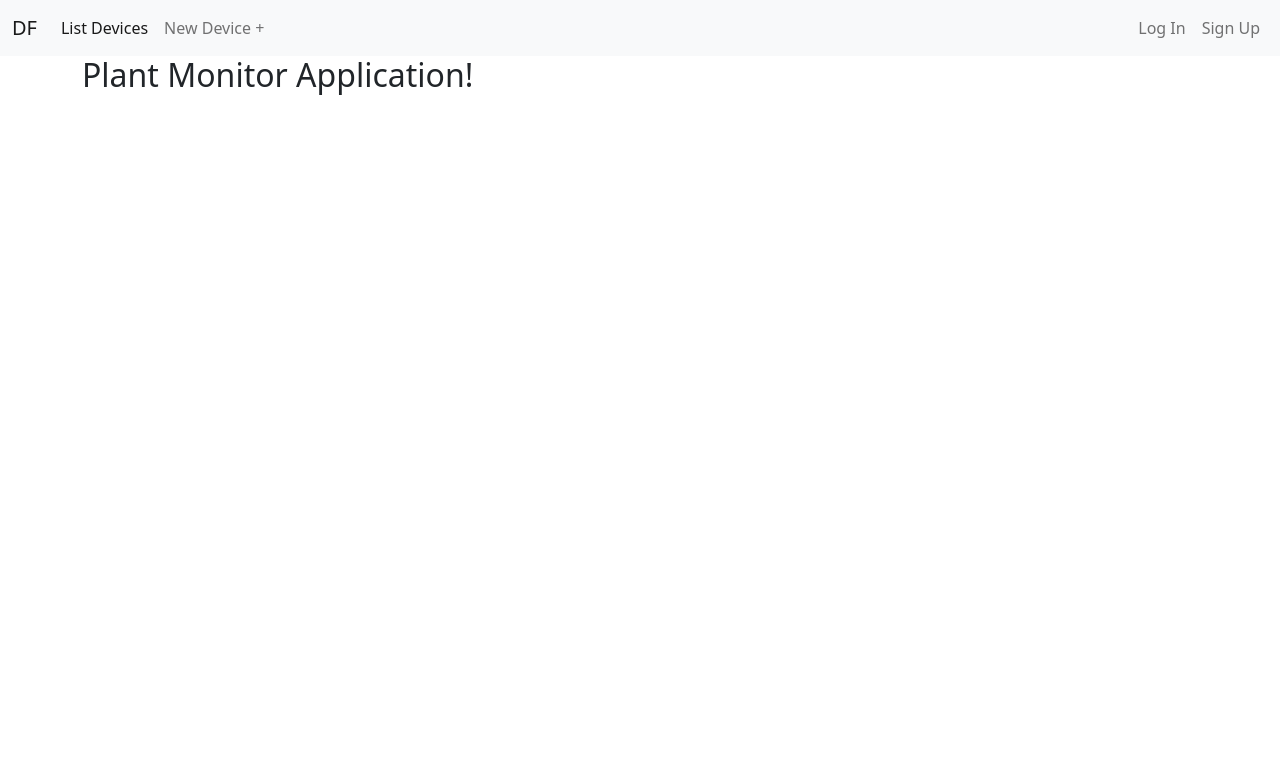
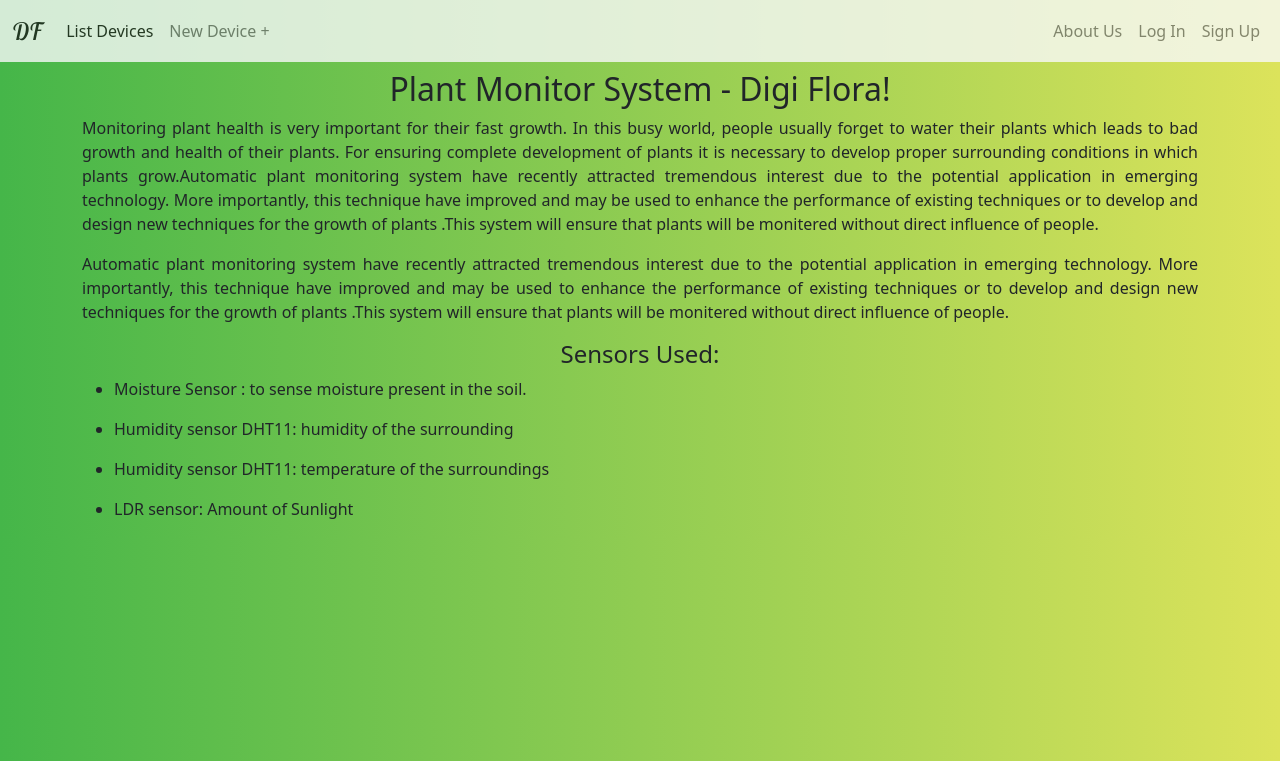
Before and after one commit to anonshubh/digi-flora, a Django app: page / in a window 1280 px wide. Shown: the top 761 px of the page. Run offline with Django 3.2, Linux system fonts and the light colour scheme.

Commit message:
Improved Styling

```diff
--- a/monitor/templates/monitor/index.html
+++ b/monitor/templates/monitor/index.html
@@ -1,7 +1,24 @@
 {% extends 'base.html' %}
 
 {% block content %}
-<h2>Plant Monitor Application!</h2>
+<h2 class="mt-2 text-center">Plant Monitor System - Digi Flora!</h2>
+<p style="text-align:justify">Monitoring plant health is very important for their fast growth. In this busy world, people usually forget to water their plants which leads to bad growth and health of their plants. For ensuring complete development of plants it is necessary to develop proper surrounding conditions in which plants grow.Automatic plant monitoring system have recently attracted tremendous interest due to the potential application in emerging technology. More importantly, this technique have improved and may be used to enhance the performance of existing techniques or to develop and design new techniques for the growth of plants .This system will ensure that plants will be monitered without direct influence of people.</p>
+<p style="text-align:justify">Automatic plant monitoring system have recently attracted tremendous interest due to the potential application in emerging technology. More importantly, this technique have improved and may be used to enhance the performance of existing techniques or to develop and design new techniques for the growth of plants .This system will ensure that plants will be monitered without direct influence of people.</p>
 
+<h4 class="text-center" >Sensors Used:</h4>
+<ul>
+    <li>
+        <p>Moisture Sensor : to sense moisture present in the soil.</p>
+    </li>
+    <li>
+        <p>Humidity sensor DHT11: humidity of the surrounding</p>
+    </li>
+    <li>
+        <p>Humidity sensor DHT11: temperature of the surroundings</p>
+    </li>
+    <li>
+        <p>LDR sensor: Amount of Sunlight</p>
+    </li>
+</ul>
 
 {% endblock %}
--- a/monitor/templates/monitor/list-devices.html
+++ b/monitor/templates/monitor/list-devices.html
@@ -4,7 +4,7 @@
 <h2 class="mt-2 text-center">List Of Devices Available For {{request.user.username}}</h2>
 <hr>
 {% for device in devices %}
-<div class="card">
+<div class="card my-2">
     <div class="row">
         <div class="col-lg-10 col-sm-12">
             <div class="card-body">
--- a/monitor/urls.py
+++ b/monitor/urls.py
@@ -6,6 +6,7 @@ app_name = 'index'
 
 urlpatterns = [
     path('',views.index,name='index'),
+    path('about',views.about,name='about'),
     path('create-device',views.create_device,name='create-device'),
     path('list-devices',views.list_devices_view,name='list-devices'),
     path('display-data/<str:unique_id>/',views.display_plant_data,name='plant-data'),
--- a/monitor/views.py
+++ b/monitor/views.py
@@ -13,6 +13,11 @@ from .forms import DeviceForm
 # Renders the Index Page
 def index(request):
     return render(request,'monitor/index.html')
+
+
+# Renders the Index Page
+def about(request):
+    return render(request,'about.html')
 
 
 # Creates a New Device
--- a/static/css/style.css
+++ b/static/css/style.css
@@ -0,0 +1,14 @@
+body{
+    background: #DCE35B;
+    background: -webkit-linear-gradient(to right, #45B649, #DCE35B);
+    background: linear-gradient(to right, #45B649, #DCE35B);
+}
+
+.navbar{
+    opacity: 0.8;
+}
+
+.df-font{
+    font-family: 'Lobster Two', cursive;
+    font-size: x-large;
+}
--- a/templates/about.html
+++ b/templates/about.html
@@ -7,8 +7,10 @@
 
 <h4>Developed, Designed and Tested By:</h4>
 <ul>
+    <li><a target="none" href="#">Deepu Kishore</a></li>
     <li><a target="none" href="https://www.linkedin.com/in/divyamydv/">Divyam Yadav</a></li>
     <li><a target="none" href="https://www.linkedin.com/in/rohanshingre/">Rohan Shingre</a></li>
+    <li><a target="none" href="#">Santhosh Kumar M</a></li>
     <li><a target="none" href="https://www.linkedin.com/in/anonshubh/">Shubh Pathak</a></li>
 </ul>
 
--- a/templates/base.html
+++ b/templates/base.html
@@ -12,13 +12,23 @@
     <!-- Custom CSS  -->
     <link rel="stylesheet" href="{% static 'css/style.css' %}">
 
+    <!-- Fav-Icon  -->
+    <link rel="apple-touch-icon" sizes="180x180" href="{% static 'image/fav/apple-touch-icon.png' %}">
+    <link rel="icon" type="image/png" sizes="32x32" href="{% static 'image/fav/favicon-32x32.png' %}">
+    <link rel="icon" type="image/png" sizes="16x16" href="{% static 'image/fav/favicon-16x16.png' %}">
+    <link rel="manifest" href="{% static 'image/fav/site.webmanifest' %}">
+
+    <!-- Google Font  -->
+    <link rel="preconnect" href="https://fonts.gstatic.com">
+    <link href="https://fonts.googleapis.com/css2?family=Lobster+Two:ital@1&display=swap" rel="stylesheet">
+
     <title>Let's Monitor</title>
   </head>
   <body>
 
     <nav class="navbar navbar-expand-lg navbar-light bg-light">
       <div class="container-fluid">
-        <a class="navbar-brand" href="{% url 'monitor:index' %}">DF</a>
+        <a class="navbar-brand df-font" href="{% url 'monitor:index' %}">DF</a>
         <button class="navbar-toggler" type="button" data-bs-toggle="collapse" data-bs-target="#navbarSupportedContent" aria-controls="navbarSupportedContent" aria-expanded="false" aria-label="Toggle navigation">
           <span class="navbar-toggler-icon"></span>
         </button>
@@ -31,18 +41,10 @@
               <a class="nav-link" href="{% url 'monitor:create-device' %}">New Device +</a>
             </li>
           </ul>
-            <!-- <li class="nav-item dropdown">
-              <a class="nav-link dropdown-toggle" href="#" id="navbarDropdown" role="button" data-bs-toggle="dropdown" aria-expanded="false">
-                Dropdown
-              </a>
-              <ul class="dropdown-menu" aria-labelledby="navbarDropdown">
-                <li><a class="dropdown-item" href="#">Action</a></li>
-                <li><a class="dropdown-item" href="#">Another action</a></li>
-                <li><hr class="dropdown-divider"></li>
-                <li><a class="dropdown-item" href="#">Something else here</a></li>
-              </ul>
-            </li> -->
               <ul class="navbar-nav ms-auto mb-2 mb-lg-0">
+                <li class="nav-item">
+                  <a class="nav-link" href="{% url 'monitor:about' %}">About Us</a>
+                </li>
                 {% if request.user.is_authenticated %}
                 <li class="nav-item">
                   <a class="nav-link" href="{% url 'account_logout' %}">Log Out</a>
```
Also changed, not shown: db.sqlite3, static/image/fav/android-chrome-192x192.png (added), static/image/fav/android-chrome-512x512.png (added), static/image/fav/apple-touch-icon.png (added), static/image/fav/favicon-16x16.png (added), static/image/fav/favicon-32x32.png (added), static/image/fav/favicon.ico (added), static/image/fav/site.webmanifest (added).
